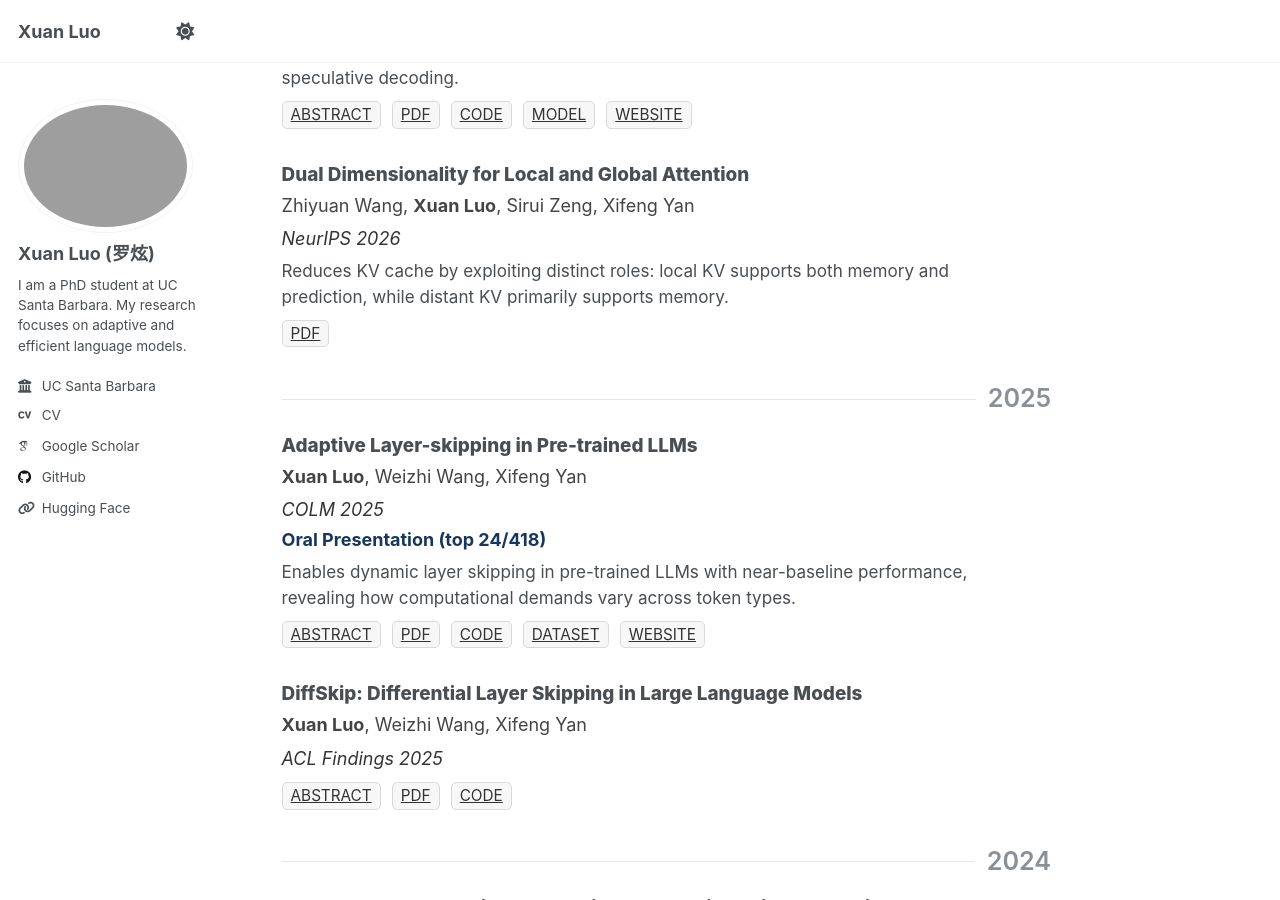
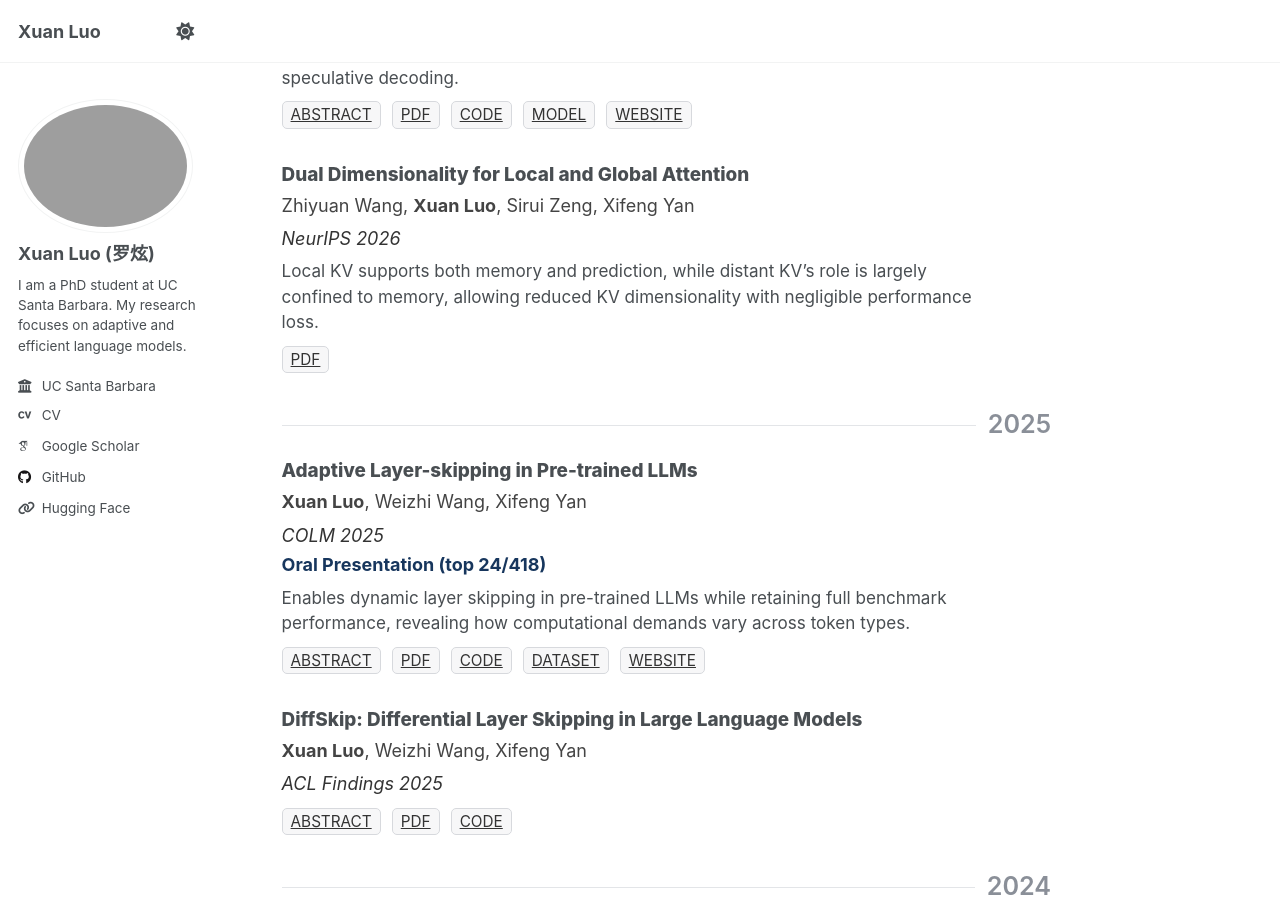
Before and after one commit to luoxuan-cs/luoxuan-cs.github.io, a Jekyll site: the page built from _pages/about.md, in a window 1280 px wide and 900 px high, scrolled down 1134 px. Built offline with Jekyll 4.4.1, drawn with Linux system fonts in a browser that asks for light colours; some web fonts are replaced; a script that is not in the unit is left out.

Commit message:
Refine DAR and FlexiDepth summaries in homepage and CV

```diff
--- a/_pages/about.md
+++ b/_pages/about.md
@@ -60,7 +60,7 @@ I'm a PhD student advised by Prof. [Xifeng Yan](https://sites.cs.ucsb.edu/~xyan/
     <div class="pub-title">Dual Dimensionality for Local and Global Attention</div>
     <div class="pub-authors">Zhiyuan Wang, <strong>Xuan Luo</strong>, Sirui Zeng, Xifeng Yan</div>
     <div class="pub-venue">NeurIPS 2026</div>
-    <div class="pub-summary">Reduces KV cache by exploiting distinct roles: local KV supports both memory and prediction, while distant KV primarily supports memory.</div>
+    <div class="pub-summary">Local KV supports both memory and prediction, while distant KV’s role is largely confined to memory, allowing reduced KV dimensionality with negligible performance loss.</div>
     <div class="pub-buttons">
       <a class="btn-tag" href="https://arxiv.org/abs/2606.18587">PDF</a>
     </div>
@@ -71,7 +71,7 @@ I'm a PhD student advised by Prof. [Xifeng Yan](https://sites.cs.ucsb.edu/~xyan/
     <div class="pub-authors"><strong>Xuan Luo</strong>, Weizhi Wang, Xifeng Yan</div>
     <div class="pub-venue">COLM 2025</div>
     <div class="pub-oral">Oral Presentation (top 24/418)</div>
-    <div class="pub-summary">Enables dynamic layer skipping in pre-trained LLMs with near-baseline performance, revealing how computational demands vary across token types.</div>
+    <div class="pub-summary">Enables dynamic layer skipping in pre-trained LLMs while retaining full benchmark performance, revealing how computational demands vary across token types.</div>
     <div class="pub-buttons">
       <span class="btn-popover">
         <a class="btn-tag" href="#" onclick="return false;">ABSTRACT</a>
```
Also changed, not shown: 1 other file.
